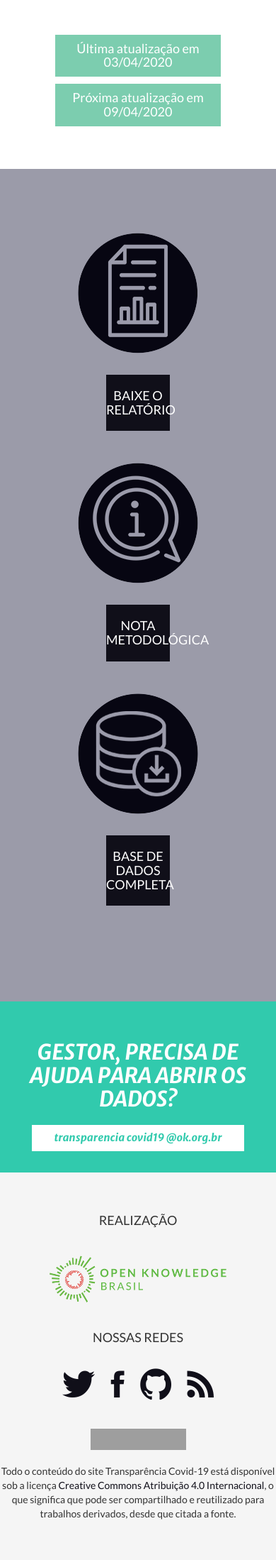
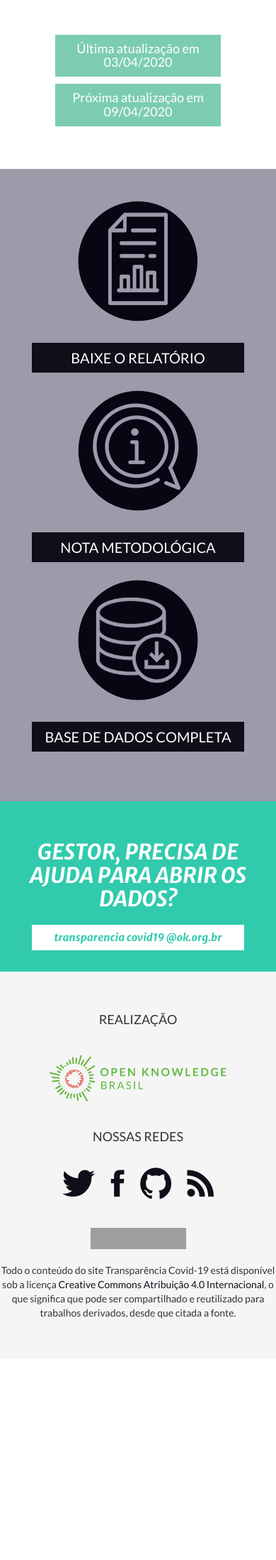
Before and after one commit to okfn-brasil/transparenciacovid19, a Jekyll site: the page built from index.html, in a window 390 px wide. Shown: the part 1950-4148 px from the top of the page at 71% size. Built offline with Jekyll 4.4.1, drawn with Linux system fonts in a browser that asks for light colours; nearby versions of some CDN libraries; some web fonts are replaced; after the commit the page ends 3865 px from its top, so only the background shows below that; grey boxes are pictures that could not be loaded.

Commit message:
altera resposividade de Materiais

```diff
--- a/css/airspace.css
+++ b/css/airspace.css
@@ -9,6 +9,7 @@
 /* @import url(//fonts.googleapis.com/css?family=Open+Sans:400,300,600); */
 @import url(//fonts.googleapis.com/css2?family=Lato:wght@400;700;900&display=swap);
 @import url(//fonts.googleapis.com/css2?family=Merriweather+Sans:ital,wght@1,700&display=swap);
+
 /* @import url(//fonts.googleapis.com/css?family=Volkhov:400italic); */
 /* var text-decoration */
 /*--
@@ -18,6 +19,7 @@ body {
   font-family: 'Lato', sans-serif;
   -webkit-font-smoothing: antialiased;
 }
+
 h1,
 h2,
 h3,
@@ -26,42 +28,51 @@ h5,
 h6 {
   font-family: 'Lato', sans-serif;
 }
+
 h2 {
   font-size: 30px;
   font-weight: 400;
 }
+
 h3 {
   font-size: 28px;
   font-weight: 300;
 }
+
 p {
   font-size: 15px;
   line-height: 28px;
 }
+
 ul {
   padding: 0;
   margin: 0;
   list-style: none;
 }
+
 a,
 a:active,
 a:focus,
 a:active {
   text-decoration: none !important;
 }
+
 .section-title {
   margin-bottom: 70px;
 }
+
 .section-title h2 {
   text-transform: uppercase;
   font-size: 28px;
   font-weight: 600;
 }
+
 .section-title p {
   font-family: 'Volkhov', serif;
   font-style: italic;
   color: #666;
 }
+
 /*--
 	Header Start
 --*/
@@ -69,25 +80,31 @@ header {
   background: #111222;
   padding: 20px 0;
 }
+
 header .navbar {
   margin-bottom: 0px;
   border: 0px;
 }
+
 header .navbar-brand {
   padding-top: 5px;
 }
+
 header .navbar-default {
   background: none;
   border: 0px;
 }
+
 header .navbar-default .navbar-nav {
   padding-top: 15px;
 }
+
 header .navbar-default .navbar-nav li a {
   color: #fff;
   padding: 10px 26px;
   font-size: 15px;
 }
+
 header .navbar-default .navbar-nav li a:hover {
   color: #d01c8c;
 }
@@ -115,32 +132,19 @@ header .navbar-default .navbar-nav li a:hover {
 	Slider Start
 --*/
 #slider {
-  /* background: url("../img/header.png"); */
   background-size: cover;
-  /* background-attachment: fixed; */
-  /* background-position: 10% 0%; */
-  /* padding: 270px 0 190px 0; */
   position: relative;
 }
-#slider img{
+
+#slider img {
   height: auto;
   width: 100%;
 }
-/* #slider:before {
-  content: "";
-  position: absolute;
-  left: 0;
-  top: 0;
-  bottom: 0;
-  right: 0;
-  width: 100%;
-  height: 100%;
-  background: linear-gradient(to left, #8b86a3, #322e40);
-  opacity: 0.8;
-} */
+
 #slider .block {
   color: #E3E3E4;
 }
+
 #slider .block h1 {
   font-family: 'Lato', sans-serif;
   font-weight: 700;
@@ -150,6 +154,7 @@ header .navbar-default .navbar-nav li a:hover {
   padding-bottom: 45px;
   color: #79db59;
 }
+
 #slider .block p {
   font-size: 23px;
   line-height: 40px;
@@ -164,13 +169,13 @@ header .navbar-default .navbar-nav li a:hover {
 -----------------------------------------------*/
 
 @media only screen and (min-width: 768px) {
-  .slider-sm img{
+  .slider-sm img {
     display: none;
   }
 }
 
 @media only screen and (max-width: 767px) {
-  .slider-md img{
+  .slider-md img {
     display: none;
   }
 }
@@ -196,7 +201,7 @@ header .navbar-default .navbar-nav li a:hover {
   text-align: center;
 }
 
-#apoio h4{
+#apoio h4 {
   font-family: 'Merriweather Sans', sans-serif;
   padding: 25px 10px;
   color: #31caad;
@@ -207,16 +212,19 @@ header .navbar-default .navbar-nav li a:hover {
   margin-bottom: 10px;
   width: 520px;
 }
+
 @media only screen and (max-width: 767px) {
   #apoio {
     padding: 25px 0;
 
   }
+
   #apoio h2 {
     padding: 10px 10px;
     font-size: 30px;
   }
-  #apoio h4{
+
+  #apoio h4 {
     padding: 10px 10px;
     font-size: 15px;
     margin-bottom: 5px;
@@ -231,43 +239,50 @@ header .navbar-default .navbar-nav li a:hover {
 #ranking {
   padding: 50px 0;
 }
+
 #ranking .block h2 {
   padding-top: 35px;
   line-height: 27px;
   margin: 0;
 }
+
 #ranking .block p {
   color: #7B7B7B;
   padding-top: 20px;
 }
+
 #ranking .block img {
   padding-left: 40px;
   width: 100%;
 }
+
 #ranking .section-title {
   margin-bottom: 0px;
 }
+
 #ranking .section-title p {
   padding-top: 20px;
 }
-#ranking .row{
+
+#ranking .row {
   margin-right: -15px;
   margin-left: -15px;
   margin-top: 50px;
   /* display: flex;
   justify-content: space-between; */
 }
-#ranking  h4{
+
+#ranking h4 {
   margin: auto;
   margin-bottom: 10px;
   width: 35%;
   padding: 10px;
-  color:#fff;
+  color: #fff;
   background-color: #7ccdaf;
 }
 
 @media only screen and (max-width: 767px) {
-  #ranking  h4 {
+  #ranking h4 {
     width: 60%;
   }
 }
@@ -275,6 +290,7 @@ header .navbar-default .navbar-nav li a:hover {
 #ranking .mapa-iframe {
   margin-top: 20%;
 }
+
 /*--
 	service Start
 --*/
@@ -283,6 +299,7 @@ header .navbar-default .navbar-nav li a:hover {
   padding: 90px 0;
   background-color: #9b9ba9;
 }
+
 #materiais .materiais-item {
   padding-bottom: 30px;
 }
@@ -291,14 +308,15 @@ header .navbar-default .navbar-nav li a:hover {
   color: #4A4656;
 }
 #materiais .materiais-item h4 {
-  padding: 20px 0 20px 0;
+  padding: 15px 0 15px 0;
   margin: 0;
-  color:#fff;
+  color: #fff;
 }
 #materiais h4 {
-  padding: 20px 0 20px 0;
+  font-size: 22px;
+  padding: 15px 10px;
   margin: 5px;
-  color:#fff;
+  color: #fff;
   background-color: #100f19;
 }
 #materiais h4:hover {
@@ -310,8 +328,8 @@ header .navbar-default .navbar-nav li a:hover {
   margin: 0;
   font-size: 14px;
   line-height: 1.8;
+}
 
-}
 /*--
 	call-to-action Start
 --*/
@@ -323,7 +341,8 @@ header .navbar-default .navbar-nav li a:hover {
   position: relative;
   /* text-align: center; */
 }
-#slider img{
+
+#slider img {
   height: auto;
   width: 100%;
 }
@@ -346,10 +365,12 @@ header .navbar-default .navbar-nav li a:hover {
   margin: 0;
   font-size: 30px;
 }
+
 #call-to-action p {
   font-size: 14px;
   line-height: 1.6;
 }
+
 .btn-call-to-action {
   padding: 25px 45px;
   border: none;
@@ -362,6 +383,7 @@ header .navbar-default .navbar-nav li a:hover {
   transform: translate(-50%, -50%);
   -ms-transform: translate(-50%, -50%);
 }
+
 /*--
 	Feature Start
 --*/
@@ -387,51 +409,62 @@ header .navbar-default .navbar-nav li a:hover {
   backface-visibility: hidden;
   padding: 100px 0;
 }
+
 #feature h2 {
   font-size: 28px;
   font-weight: 600;
   margin-bottom: 30px;
 }
+
 #feature p {
   color: #8d8f92;
   margin-bottom: 20px;
 }
+
 #feature .btn-view-works {
   background: #655E7A;
   color: #fff;
   padding: 10px 20px;
 }
+
 /*--
 	content Start
 --*/
 #testimonial {
   padding: 100px 0;
 }
+
 #testimonial .block h2 {
   line-height: 27px;
   color: #5C5C5C;
   padding-top: 110px;
 }
+
 #testimonial .block p {
   padding-top: 50px;
   color: #7B7B7B;
 }
+
 #testimonial .counter-box li {
   width: 50%;
   float: left;
   text-align: center;
   margin: 30px 0 30px;
 }
+
 #testimonial .counter-box li i {
   font-size: 35px;
 }
+
 #testimonial .counter-box li h4 {
   font-size: 30px;
   font-weight: bold;
 }
+
 #testimonial .counter-box li span {
   color: #555;
 }
+
 #testimonial .testimonial-carousel {
   text-align: center;
   width: 75%;
@@ -439,29 +472,35 @@ header .navbar-default .navbar-nav li a:hover {
   padding: 24px;
   margin: 0 auto;
 }
+
 #testimonial .testimonial-carousel img {
   padding-bottom: 38px;
 }
+
 #testimonial .testimonial-carousel p {
   line-height: 28px;
   font-weight: 300;
   padding-bottom: 20px;
 }
+
 #testimonial .testimonial-carousel .user img {
   padding-bottom: 0px;
   border-radius: 500px;
 }
+
 #testimonial .testimonial-carousel .user p {
   padding-bottom: 0;
   font-size: 12px;
   line-height: 20px;
   color: #353241;
 }
+
 #testimonial .testimonial-carousel .user p span {
   display: block;
   color: #353241;
   font-weight: 600;
 }
+
 #testimonial .testimonial-carousel .owl-carousel .owl-pagination div {
   border: 1px solid #1D1D1D;
   border-radius: 500px;
@@ -470,12 +509,14 @@ header .navbar-default .navbar-nav li a:hover {
   margin-right: 15px;
   width: 10px;
 }
+
 #testimonial .testimonial-carousel .owl-carousel .owl-pagination div.active {
   background: #5C5C5C;
   font-size: 30px;
   display: inline-block;
   border: 0px;
 }
+
 /*--
 	features Start
 --*/
@@ -483,9 +524,11 @@ header .navbar-default .navbar-nav li a:hover {
   padding-top: 30px;
   padding-bottom: 75px;
 }
+
 #clients-logo-section .clients-logo-img {
   padding: 0px 50px;
 }
+
 /*---------------------------------------------
 					Work Start
 -----------------------------------------------*/
@@ -500,6 +543,7 @@ header .navbar-default .navbar-nav li a:hover {
   position: relative;
   background-attachment: fixed;
 }
+
 #global-header:before {
   content: "";
   position: absolute;
@@ -512,12 +556,14 @@ header .navbar-default .navbar-nav li a:hover {
   background: linear-gradient(to left, #928dab, #1f1c2c 70%);
   opacity: 0.8;
 }
+
 #global-header .block {
   color: #E3E3E4;
   margin: 0 auto;
   padding-left: 90px;
   text-align: center;
 }
+
 #global-header .block h1 {
   font-weight: 100;
   font-size: 45px;
@@ -526,12 +572,14 @@ header .navbar-default .navbar-nav li a:hover {
   margin-top: 0;
   text-transform: capitalize;
 }
+
 #global-header .block p {
   font-size: 16px;
   font-weight: 300;
   letter-spacing: 1px;
   word-spacing: 3px;
 }
+
 /*--
 	portfolio-work Start
 --*/
@@ -539,15 +587,18 @@ header .navbar-default .navbar-nav li a:hover {
   overflow: hidden;
   padding: 80px 0;
 }
+
 #portfolio-work .block .portfolio-menu {
   padding-bottom: 30px;
   text-align: center;
 }
+
 #portfolio-work .block .portfolio-menu ul {
   border: 1px solid #999999;
   display: inline-block;
   margin-bottom: 40px;
 }
+
 #portfolio-work .block .portfolio-menu ul li {
   display: inline-block;
   padding: 0px 25px;
@@ -559,10 +610,12 @@ header .navbar-default .navbar-nav li a:hover {
   text-transform: capitalize;
   position: relative;
 }
+
 #portfolio-work .block .portfolio-menu ul .active {
   color: #655E7A;
   position: relative;
 }
+
 #portfolio-work .block .portfolio-menu ul .active:before {
   content: "\f0d7";
   position: absolute;
@@ -582,6 +635,7 @@ header .navbar-default .navbar-nav li a:hover {
   -ms-transition: all 0.4s ease-in-out;
   transition: all 0.4s ease-in-out;
 }
+
 #portfolio-work .block .portfolio-menu ul li:hover:before {
   content: "\f0d7";
   position: absolute;
@@ -601,6 +655,7 @@ header .navbar-default .navbar-nav li a:hover {
   -ms-transition: all 0.4s ease-in-out;
   transition: all 0.4s ease-in-out;
 }
+
 #portfolio-work .block .portfolio-contant ul li {
   float: left;
   width: 32.22%;
@@ -608,9 +663,11 @@ header .navbar-default .navbar-nav li a:hover {
   margin: 6px;
   position: relative;
 }
+
 #portfolio-work .block .portfolio-contant ul li:hover .overly {
   opacity: 1;
 }
+
 #portfolio-work .block .portfolio-contant ul li:hover .position-center {
   position: absolute;
   top: 50%;
@@ -619,27 +676,33 @@ header .navbar-default .navbar-nav li a:hover {
   -ms-transform: translate(0%, -50%);
   transform: translate(0%, -50%);
 }
+
 #portfolio-work .block .portfolio-contant ul li a {
   display: block;
   color: #fff;
 }
+
 #portfolio-work .block .portfolio-contant ul li a h2 {
   font-size: 22px;
   text-transform: uppercase;
   letter-spacing: 1px;
 }
+
 #portfolio-work .block .portfolio-contant ul li a p {
   font-size: 15px;
 }
+
 #portfolio-work .block .portfolio-contant ul li a span {
   font-style: italic;
   font-size: 13px;
   color: #655E7A;
 }
+
 #portfolio-work .block .portfolio-contant ul img {
   width: 100%;
   height: auto;
 }
+
 #portfolio-work .block .portfolio-contant .overly {
   position: absolute;
   top: 0;
@@ -653,6 +716,7 @@ header .navbar-default .navbar-nav li a:hover {
   transition: .3s all;
   text-align: center;
 }
+
 #portfolio-work .block .portfolio-contant .position-center {
   position: absolute;
   top: 50%;
@@ -665,9 +729,11 @@ header .navbar-default .navbar-nav li a:hover {
   -o-transition: .5s all;
   transition: .5s all;
 }
+
 #portfolio-work .block .mix {
   display: none;
 }
+
 /*--
 	wrapper-work Start
 --*/
@@ -675,15 +741,18 @@ header .navbar-default .navbar-nav li a:hover {
   overflow: hidden;
   padding-top: 100px;
 }
+
 #wrapper-work ul li {
   width: 50%;
   float: left;
   position: relative;
 }
+
 #wrapper-work ul li img {
   width: 100%;
   height: 100%;
 }
+
 #wrapper-work ul li .items-text {
   position: absolute;
   top: 0;
@@ -697,11 +766,13 @@ header .navbar-default .navbar-nav li a:hover {
   padding-left: 44px;
   padding-top: 140px;
 }
+
 #wrapper-work ul li .items-text h2 {
   padding-bottom: 28px;
   padding-top: 75px;
   position: relative;
 }
+
 #wrapper-work ul li .items-text h2:before {
   content: "";
   position: absolute;
@@ -711,6 +782,7 @@ header .navbar-default .navbar-nav li a:hover {
   height: 3px;
   background: #fff;
 }
+
 #wrapper-work ul li .items-text p {
   padding-top: 30px;
   font-size: 16px;
@@ -718,6 +790,7 @@ header .navbar-default .navbar-nav li a:hover {
   font-weight: 300;
   padding-right: 80px;
 }
+
 /*--
 	features-work Start
 --*/
@@ -725,12 +798,14 @@ header .navbar-default .navbar-nav li a:hover {
   padding-top: 50px;
   padding-bottom: 75px;
 }
+
 #features-work .block ul li {
   width: 19%;
   text-align: center;
   display: inline-block;
   padding: 40px 0px;
 }
+
 /*---------------------------------------------
 					Work Close
 -----------------------------------------------*/
@@ -748,6 +823,7 @@ header .navbar-default .navbar-nav li a:hover {
   padding-bottom: 107px;
   position: relative;
 }
+
 #slider-contact:before {
   content: "";
   position: absolute;
@@ -760,11 +836,13 @@ header .navbar-default .navbar-nav li a:hover {
   background: linear-gradient(to left, #928dab, #1f1c2c 70%);
   opacity: 0.8;
 }
+
 #slider-contact .block {
   color: #E3E3E4;
   margin: 0 auto;
   padding-left: 90px;
 }
+
 #slider-contact .block h1 {
   font-family: 'Lato', sans-serif;
   font-weight: 100;
@@ -773,6 +851,7 @@ header .navbar-default .navbar-nav li a:hover {
   letter-spacing: 6px;
   padding-bottom: 15px;
 }
+
 #slider-contact .block p {
   font-size: 23px;
   line-height: 40px;
@@ -781,6 +860,7 @@ header .navbar-default .navbar-nav li a:hover {
   letter-spacing: 1px;
   word-spacing: 3px;
 }
+
 /*--
 	contact-form Start
 --*/
@@ -788,10 +868,12 @@ header .navbar-default .navbar-nav li a:hover {
   padding-top: 70px;
   padding-bottom: 35px;
 }
+
 #contact-form .block form .form-group {
   padding-bottom: 15px;
   margin: 0px;
 }
+
 #contact-form .block form .form-group .form-control {
   background: #F6F8FA;
   height: 60px;
@@ -799,10 +881,12 @@ header .navbar-default .navbar-nav li a:hover {
   box-shadow: none;
   width: 100%;
 }
+
 #contact-form .block form .form-group-2 {
   padding-bottom: 15px;
   margin: 0px;
 }
+
 #contact-form .block form .form-group-2 textarea {
   background: #F6F8FA;
   height: 135px;
@@ -810,6 +894,7 @@ header .navbar-default .navbar-nav li a:hover {
   box-shadow: none;
   width: 100%;
 }
+
 #contact-form .block button {
   width: 100%;
   height: 60px;
@@ -819,47 +904,58 @@ header .navbar-default .navbar-nav li a:hover {
   font-family: 'Open Sans', sans-serif;
   font-size: 18px;
 }
+
 /*--
 	wrapper-contact Start
 --*/
 .address-block li {
   margin-bottom: 20px;
 }
+
 .address-block li i {
   margin-right: 15px;
   font-size: 20px;
   width: 20px;
 }
+
 .social-icons {
   margin-top: 40px;
 }
+
 .social-icons li {
   display: inline-block;
   margin: 0 6px;
 }
+
 .social-icons a {
   display: inline-block;
 }
+
 .social-icons i {
   color: #2C2C2C;
   margin-right: 25px;
   font-size: 25px;
 }
+
 .google-map {
   position: relative;
 }
+
 .google-map #map {
   width: 100%;
   height: 300px;
   background-color: #ff432e;
 }
+
 #contact-box {
   padding-top: 35px;
   padding-bottom: 58px;
 }
+
 #contact-box .block img {
   width: 100%;
 }
+
 #contact-box .block h2 {
   font-family: 'Open Sans', sans-serif;
   font-weight: 300;
@@ -867,10 +963,12 @@ header .navbar-default .navbar-nav li a:hover {
   font-size: 28px;
   padding-bottom: 30px;
 }
+
 #contact-box .block p {
   color: #5C5C5C;
   display: block;
 }
+
 /*--
 	features-contact Start
 --*/
@@ -878,12 +976,14 @@ header .navbar-default .navbar-nav li a:hover {
   padding-top: 50px;
   padding-bottom: 75px;
 }
+
 #features-contact .block ul li {
   width: 19%;
   text-align: center;
   display: inline-block;
   padding: 40px 0px;
 }
+
 /*---------------------------------------------
 					Contact Close
 -----------------------------------------------*/
@@ -892,18 +992,21 @@ header .navbar-default .navbar-nav li a:hover {
   padding-bottom: 60px;
   text-align: center;
 }
+
 .heading h2 {
   color: #000;
   font-size: 30px;
   line-height: 40px;
   font-weight: 400;
 }
+
 .heading p {
   font-size: 18px;
   line-height: 40px;
   color: #292929;
   font-weight: 300;
 }
+
 /*---------------------------*/
 /*--
 	footer Start
@@ -914,46 +1017,58 @@ footer {
   padding-top: 48px;
   padding-bottom: 55px;
 }
+
 footer p {
   font-size: 13px;
   line-height: 25px;
   color: #919191;
 }
+
 footer a {
   color: #100f19;
 }
+
 footer a:hover {
   color: #d01c8c;
 }
+
 footer .footer-manu {
   padding-bottom: 25px;
 }
+
 footer .footer-manu ul {
   margin: 0px;
   padding: 0px;
 }
+
 footer .footer-manu ul li {
   display: inline-block;
   padding: 0px 20px;
 }
+
 footer .footer-manu ul li a {
   display: inline-block;
   color: #494949;
 }
+
 footer .footer-manu ul li a:hover {
   color: #000;
 }
+
 footer .img-creative-commons {
   margin-top: 3vh;
   width: 20vh;
 }
+
 footer .license {
   padding: 0 200px;
 }
-footer i{
+
+footer i {
   font-size: 50px;
   padding: 0 10px 0 10px;
 }
-footer .social-media{
+
+footer .social-media {
   margin-bottom: 20px;
 }
--- a/css/responsive.css
+++ b/css/responsive.css
@@ -424,10 +424,18 @@ px      68    160    252    344    436    */
   footer .license {
     padding: 0;
   }
+
+  #materiais{
+    padding: 45px 0;
+  }
   #materiais h4 {
-    padding: 20px 0 20px 0;
-    margin: 0 15vh 5vh 15vh;
+    font-size: 20px;
+    padding: 10px 0;
+    width: 300px;
+    margin: auto;
+    margin-bottom: 25px;
     color:#fff;
+    text-align: center;
     background-color: #100f19;
   }
  }
```
Also changed, not shown: index.html (+8 -12 lines).
